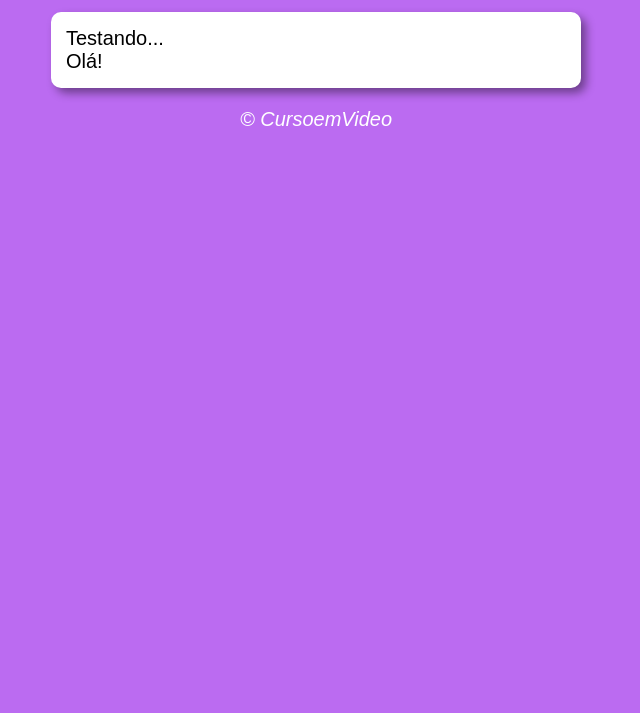
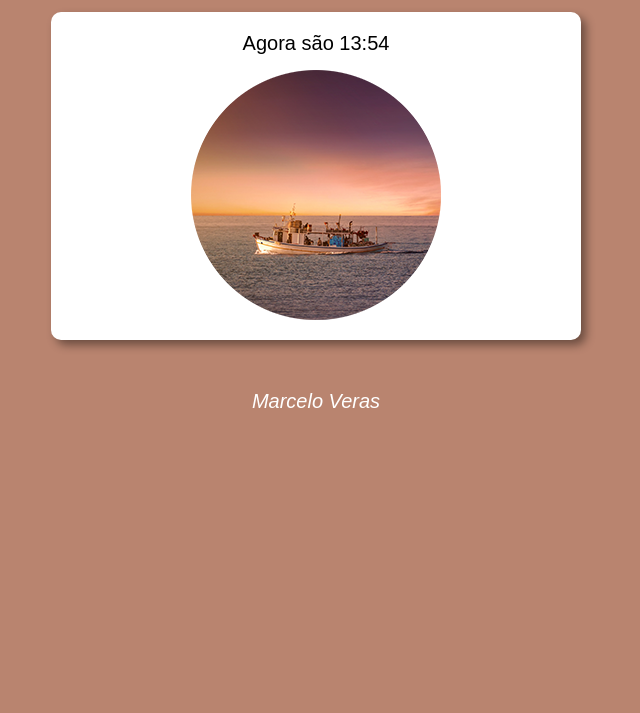
Before and after one commit to marceloverass/JavaScript, a plain HTML site: page aula12ex/ex014/modelo.html in a window 1280 px wide. Shown: the part 87-800 px from the top of the page, without its empty margins (324-964 px from the left). Drawn offline with Linux system fonts and the light colour scheme.

Commit message:
exercises

```diff
--- a/aula12ex/modelo.html
+++ b/aula12ex/ex014/modelo.html
@@ -6,20 +6,20 @@
     <title>Modelo de Exercício</title>
     <link rel="stylesheet" href="style.css">
 </head>
-<body>
+<body onmousemove onload='carregar()'>
     <header>
-        <h1>Título</h1>
+        <h1>Hours</h1>
     </header>
     <section>
-        <div>
-            Testando...
+        <div id='msg'>
+            Aqui vai aparecer a mensagem...
         </div>
-        <div>
-            Olá!
+        <div id='foto'>
+            <img id= 'imagem' src="fotomanha.png" alt="Foto de manhã">
         </div>
     </section>
     <footer>
-        <p>&copy; CursoemVideo</p>
+        <p><a href="https://github.com/marceloverass">Marcelo Veras</a></p>
     </footer>
     <script src="script.js"></script>
 </body>
--- /dev/null
+++ b/aula12ex/ex014/script.js
@@ -0,0 +1,21 @@
+function carregar() {
+    var msg = window.document.getElementById('msg')
+    var img = window.document.getElementById('imagem')
+    var data = new Date()
+    var hora = data.getHours()
+    var minuto = data.getMinutes()
+    msg.innerHTML = `Agora são ${hora}:${minuto} `
+    if (hora >= 0 && hora < 12) {
+        // BOM DIA
+        img.src = 'fotomanha.png'
+        document.body.style.background = '#e2cd9f'
+    } else if (hora <= 18) {
+        // BOA TARDE
+        img.src = 'fototarde.png'
+        document.body.style.background = '#b9846f'
+    } else {
+        //BOA NOITE
+        img.src = 'fotonoite.png'
+        document.body.style.background = '#515154'
+    }
+}
--- /dev/null
+++ b/aula12ex/ex014/style.css
@@ -0,0 +1,43 @@
+body {
+    background: rgb(187, 107, 241);
+    font: normal 15pt Arial;
+}
+
+header {
+    color: white;
+    text-align: center;
+}
+
+section {
+    background: white;
+    border-radius: 10px;
+    padding: 15px;
+    width: 500px;
+    margin: auto;
+    box-shadow: 5px 5px 10px rgba(0, 0, 0, 0.425);
+}
+
+#msg {
+    display: flex;
+    justify-content: center;
+    align-items: center;
+    padding: 5px;
+    margin-bottom: 10px;
+}
+
+#foto {
+    display: flex;
+    justify-content: center;
+    align-items: center;
+    padding-bottom: 5px;
+}
+
+footer > p > a{
+    margin-top: 50px;
+    color: white;
+    font-style: italic;
+    text-decoration: none;
+    display: flex;
+    justify-content: center;
+    align-items: center;
+}
--- /dev/null
+++ b/aula12ex/ex015/style.css
@@ -0,0 +1,39 @@
+body {
+    background: rgb(187, 107, 241);
+    font: normal 13pt Arial;
+}
+
+header {
+    color: white;
+    text-align: center;
+}
+
+section {
+    background: white;
+    border-radius: 10px;
+    padding: 20px;
+    width: 500px;
+    margin: auto;
+    box-shadow: 5px 5px 10px rgba(0, 0, 0, 0.425);
+}
+
+#txtano {
+    margin-bottom: 20px;
+}
+
+#mas {
+    margin-bottom: 25px;
+}
+
+#verificar {
+    margin-bottom: 20px;
+}
+
+
+
+footer {
+    color: white;
+    text-align: center;
+    font-style: italic;
+    font-size: 15pt;
+}
```
Also changed, not shown: aula12ex/ex015/modelo.html (added, +37 -0 lines), aula12ex/ex015/script.js (added, +49 -0 lines), aula12ex/modelo/modelo.html (added, +26 -0 lines), aula12ex/ex014/fotomanha.png (added), aula12ex/ex014/fotonoite.png (added), aula12ex/ex014/fototarde.png (added), aula12ex/ex015/foto-adulto-f.png (added), aula12ex/ex015/foto-adulto-m.png (added), aula12ex/ex015/foto-bebe-f.png (added), aula12ex/ex015/foto-bebe-m.png (added), aula12ex/ex015/foto-idoso-f.png (added), aula12ex/ex015/foto-idoso-m.png (added), aula12ex/ex015/foto-jovem-f.png (added), aula12ex/ex015/foto-jovem-m.png (added), 2 more files.
